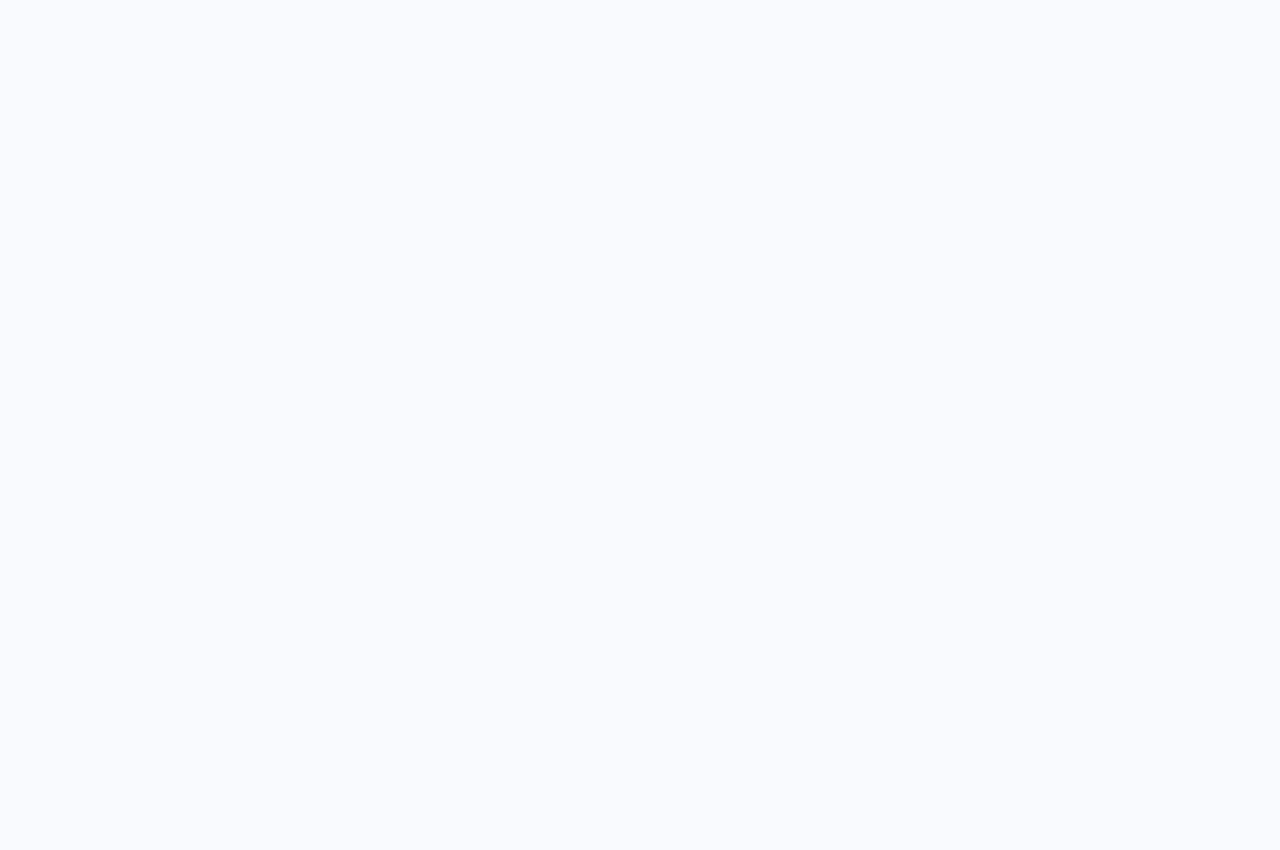
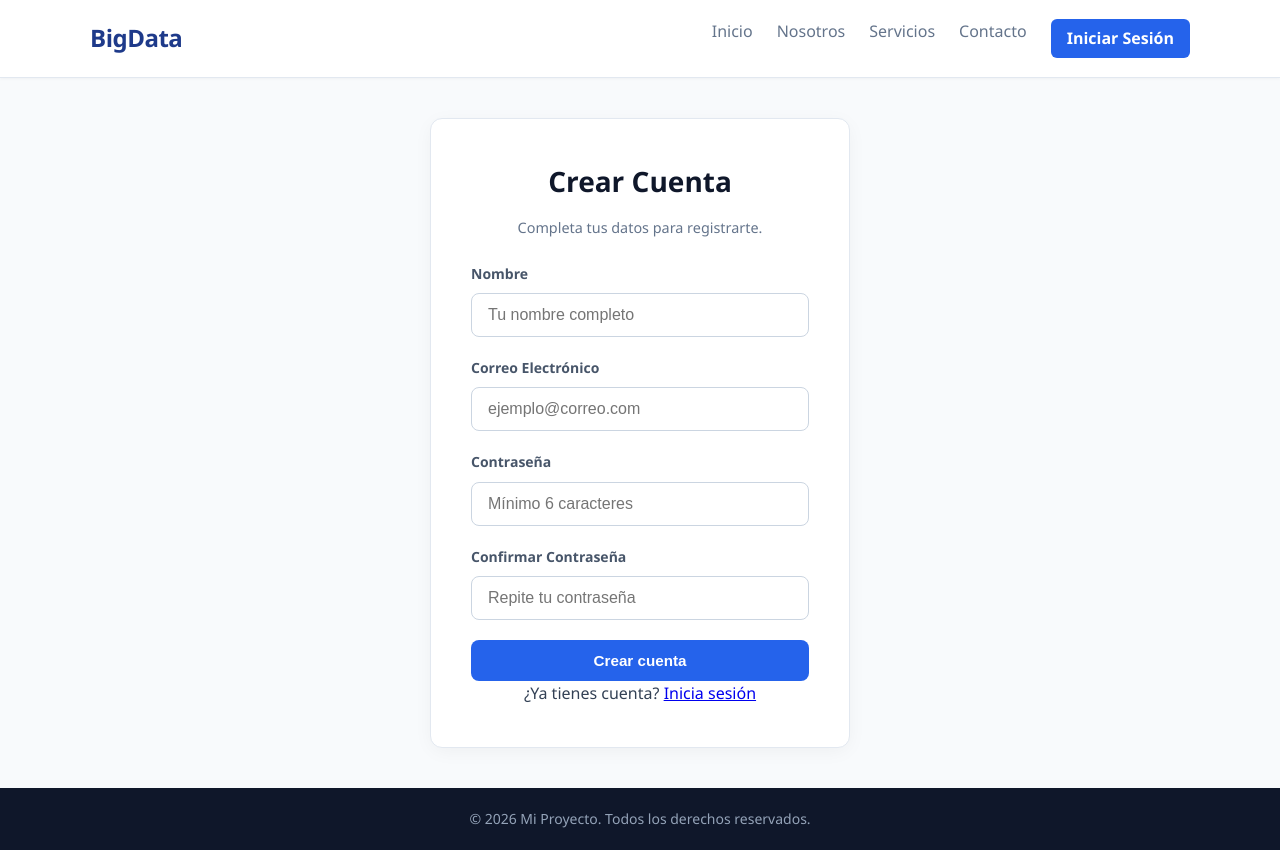
Before and after one commit to code-test18/BIG-DATA, a React (Vite) app: page /registro in a window 1280 px wide. Before the commit this address had no page. Before the commit the page ends 800 px from the top, so only its background shows below. Built offline with nearby package versions, Linux system fonts and the light colour scheme.

Commit message:
login listo

```diff
--- a/src/pages/dashboard/LimpiarDatos.tsx
+++ b/src/pages/dashboard/LimpiarDatos.tsx
@@ -8,6 +8,9 @@ function LimpiarDatos() {
   const { files, activeFileId, setActiveFileId, addFile, updateFile } = useOutletContext<DashboardContextType>();
   const [fillValue, setFillValue] = useState('N/A');
   const [message, setMessage] = useState<string | null>(null);
+  const [progress, setProgress] = useState(0);
+  const [isCleaning, setIsCleaning] = useState(false);
+
   const { inspectFile, cleanFile, status, error } = useCsvCleaning();
   const activeFile = files.find((file) => file.id === activeFileId);
   const qualitySummary = activeFile ? inspectCsvRows(activeFile.rows) : null;
@@ -24,9 +27,28 @@ function LimpiarDatos() {
     event.target.value = '';
   };
 
-  const handleClean = () => {
+  const handleClean = async () => {
     if (!activeFile || activeFile.isClean) return;
-    updateFile(cleanFile(activeFile, fillValue));
+    setIsCleaning(true);
+    setProgress(0);
+
+    const chunkSize = 2000;
+    const total = activeFile.rows.length;
+    const cleanedRows: string[][] = [];
+
+    for (let i = 0; i < total; i += chunkSize) {
+      const chunk = activeFile.rows.slice(i, i + chunkSize);
+      cleanedRows.push(...cleanFile({ ...activeFile, rows: chunk }, fillValue).rows);
+
+      const currentProgress = Math.round((Math.min(i + chunkSize, total) / total) * 100);
+      setProgress(currentProgress);
+
+      // Mantiene el hilo libre para que el DOM muestre la animación
+      await new Promise((r) => setTimeout(r, 20));
+    }
+
+    updateFile({ ...activeFile, rows: cleanedRows, isClean: true });
+    setIsCleaning(false);
     setMessage('CSV limpio y guardado. Ya está disponible en Procesar.');
   };
 
@@ -42,6 +64,19 @@ function LimpiarDatos() {
       {error && <div className="alert-error">{error}</div>}
       {message && <div className="alert-success">{message}</div>}
 
+      {/* Barra de progreso real en tiempo real */}
+      {isCleaning && (
+        <div style={{ margin: '1rem 0', padding: '1rem', background: '#1e293b', borderRadius: '8px', color: '#fff' }}>
+          <div style={{ display: 'flex', justifyContent: 'space-between', marginBottom: '0.5rem', fontWeight: 'bold' }}>
+            <span>Limpiando filas...</span>
+            <span>{progress}%</span>
+          </div>
+          <div style={{ width: '100%', height: '12px', backgroundColor: '#334155', borderRadius: '6px', overflow: 'hidden' }}>
+            <div style={{ width: `${progress}%`, height: '100%', backgroundColor: '#3b82f6', transition: 'width 0.1s ease' }} />
+          </div>
+        </div>
+      )}
+
       {files.length > 0 ? <>
         <div className="file-selector"><span>Archivos cargados:</span><div className="file-tabs">{files.map((file) => <button key={file.id} className={`tab-btn ${file.id === activeFileId ? 'active' : ''}`} onClick={() => { setActiveFileId(file.id); setMessage(null); }}>{file.name}{file.isClean ? ' · limpio' : ' · pendiente'}</button>)}</div></div>
         {activeFile && <>
@@ -51,7 +86,7 @@ function LimpiarDatos() {
             <div className="card"><h3>Valores nulos</h3><p style={{ fontSize: '1.5rem', fontWeight: 'bold' }}>{qualitySummary?.nullValues ?? 0}</p></div>
             <div className="card"><h3>Filas duplicadas</h3><p style={{ fontSize: '1.5rem', fontWeight: 'bold' }}>{qualitySummary?.removedDuplicates ?? 0}</p></div>
           </div>
-          <div className="card cleaning-actions"><h3>{activeFile.isClean ? 'CSV limpio' : 'Aplicar limpieza'}</h3><p>{activeFile.isClean ? 'Este archivo ya fue limpiado y está disponible para análisis.' : 'El diagnóstico no ha modificado el archivo. Escribe el valor para reemplazar los campos vacíos y confirma la limpieza.'}</p>{!activeFile.isClean && <div className="clean-action-row"><input className="form-input" value={fillValue} onChange={(event) => setFillValue(event.target.value)} placeholder="Valor de reemplazo" /><button className="btn btn-primary" onClick={handleClean}>Limpiar y guardar CSV</button></div>}</div>
+          <div className="card cleaning-actions"><h3>{activeFile.isClean ? 'CSV limpio' : 'Aplicar limpieza'}</h3><p>{activeFile.isClean ? 'Este archivo ya fue limpiado y está disponible para análisis.' : 'El diagnóstico no ha modificado el archivo. Escribe el valor para reemplazar los campos vacíos y confirma la limpieza.'}</p>{!activeFile.isClean && <div className="clean-action-row"><input className="form-input" value={fillValue} onChange={(event) => setFillValue(event.target.value)} placeholder="Valor de reemplazo" disabled={isCleaning} /><button className="btn btn-primary" onClick={handleClean} disabled={isCleaning}>{isCleaning ? 'Limpiando...' : 'Limpiar y guardar CSV'}</button></div>}</div>
           <div className="table-wrapper"><div className="table-header-info"><h3>Vista previa: {activeFile.name}</h3><small>{activeFile.rows.length} filas · {activeFile.isClean ? 'limpias' : 'sin modificar'}</small></div><div className="table-scroll"><table className="data-table"><thead><tr>{activeFile.headers.map((header) => <th key={header}>{header}</th>)}</tr></thead><tbody>{activeFile.rows.slice(0, 50).map((row, rowIndex) => <tr key={rowIndex}>{row.map((cell, cellIndex) => <td key={cellIndex}>{cell || <span className="empty-cell">(vacío)</span>}</td>)}</tr>)}</tbody></table></div></div>
         </>}
       </> : <div className="empty-state"><p>No hay archivos cargados. Sube un CSV para comenzar.</p></div>}
--- a/src/pages/Login.tsx
+++ b/src/pages/login/Login.tsx
@@ -1,18 +1,38 @@
-import { useState, useRef, type SyntheticEvent, type KeyboardEvent, type ClipboardEvent } from 'react';
-import { useNavigate } from 'react-router-dom';
+import { useState, useRef, useEffect, type SyntheticEvent, type KeyboardEvent, type ClipboardEvent } from 'react';
+import { useNavigate, Link } from 'react-router-dom';
+
+const OTP_LENGTH = 6;
+const RESEND_COOLDOWN = 30;
+
+function generateOtp() {
+  return Math.floor(100000 + Math.random() * 900000).toString();
+}
 
 function Login() {
-  const [email, setEmail] = useState<string>('');
-  const [otp, setOtp] = useState<string[]>(Array(6).fill(''));
+  const [email, setEmail] = useState('');
+  const [otp, setOtp] = useState<string[]>(Array(OTP_LENGTH).fill(''));
   const [generatedOtp, setGeneratedOtp] = useState<string | null>(null);
-
   const [step, setStep] = useState<'email' | 'otp'>('email');
   const [error, setError] = useState<string | null>(null);
+  const [cooldown, setCooldown] = useState(0);
 
   const inputRefs = useRef<(HTMLInputElement | null)[]>([]);
   const navigate = useNavigate();
 
-  // 1. Envío de correo
+  // Cuenta regresiva para el reenvío de código
+  useEffect(() => {
+    if (cooldown === 0) return;
+    const timer = setInterval(() => setCooldown((prev) => prev - 1), 1000);
+    return () => clearInterval(timer);
+  }, [cooldown]);
+
+  const sendOtp = () => {
+    const fakeCode = generateOtp();
+    setGeneratedOtp(fakeCode);
+    setCooldown(RESEND_COOLDOWN);
+    console.log(`%c[SIMULACIÓN OTP] Código enviado a ${email}: ${fakeCode}`, 'color: #00ff00; font-weight: bold; font-size: 14px;');
+  };
+
   const handleSendOtp = (e: SyntheticEvent<HTMLFormElement>) => {
     e.preventDefault();
     setError(null);
@@ -22,56 +42,62 @@ function Login() {
       return;
     }
 
-    const fakeCode = Math.floor(100000 + Math.random() * 900000).toString();
-    setGeneratedOtp(fakeCode);
+    sendOtp();
     setStep('otp');
-
-    console.log(`%c[SIMULACIÓN OTP] Código enviado a ${email}: ${fakeCode}`, 'color: #00ff00; font-weight: bold; font-size: 14px;');
   };
 
-  // 2. Control de cada casilla de texto
+  const handleResendOtp = () => {
+    if (cooldown > 0) return;
+    setOtp(Array(OTP_LENGTH).fill(''));
+    setError(null);
+    sendOtp();
+    inputRefs.current[0]?.focus();
+  };
+
   const handleOtpChange = (value: string, index: number) => {
     if (!/^\d*$/.test(value)) return;
 
     const newOtp = [...otp];
-    newOtp[index] = value.substring(value.length - 1);
+    newOtp[index] = value.slice(-1);
     setOtp(newOtp);
 
-    if (value && index < 5) {
+    if (value && index < OTP_LENGTH - 1) {
       inputRefs.current[index + 1]?.focus();
     }
   };
 
-  // 3. Control de borrado (Backspace)
   const handleKeyDown = (e: KeyboardEvent<HTMLInputElement>, index: number) => {
     if (e.key === 'Backspace' && !otp[index] && index > 0) {
       inputRefs.current[index - 1]?.focus();
     }
   };
 
-  // 4. Control de pegado
   const handlePaste = (e: ClipboardEvent<HTMLInputElement>) => {
     e.preventDefault();
     const pastedData = e.clipboardData.getData('text').trim();
 
-    if (/^\d{6}$/.test(pastedData)) {
+    if (new RegExp(`^\\d{${OTP_LENGTH}}$`).test(pastedData)) {
       setOtp(pastedData.split(''));
-      inputRefs.current[5]?.focus();
+      inputRefs.current[OTP_LENGTH - 1]?.focus();
     }
   };
 
-  // 5. Validación del código OTP
   const handleVerifyOtp = (e: SyntheticEvent<HTMLFormElement>) => {
     e.preventDefault();
     setError(null);
 
-    const enteredOtp = otp.join('');
-    if (enteredOtp === generatedOtp) {
-      alert('¡Inicio de sesión exitoso!');
+    if (otp.join('') === generatedOtp) {
       navigate('/dashboard/procesar');
     } else {
       setError('El código ingresado es incorrecto. Revisa la consola (F12).');
     }
+  };
+
+  const handleChangeEmail = () => {
+    setStep('email');
+    setOtp(Array(OTP_LENGTH).fill(''));
+    setError(null);
+    setCooldown(0);
   };
 
   return (
@@ -116,6 +142,7 @@ function Login() {
                     inputRefs.current[index] = el;
                   }}
                   type="text"
+                  inputMode="numeric"
                   maxLength={1}
                   className="otp-box"
                   value={digit}
@@ -127,23 +154,28 @@ function Login() {
               ))}
             </div>
 
+            <button
+              type="button"
+              className="btn-link"
+              onClick={handleResendOtp}
+              disabled={cooldown > 0}
+            >
+              {cooldown > 0 ? `Reenviar código (${cooldown}s)` : 'Reenviar código'}
+            </button>
+
             <button type="submit" className="btn btn-primary">
               Verificar Código
             </button>
 
-            <button
-              type="button"
-              className="btn btn-secondary"
-              onClick={() => {
-                setStep('email');
-                setOtp(Array(6).fill(''));
-                setError(null);
-              }}
-            >
+            <button type="button" className="btn btn-secondary" onClick={handleChangeEmail}>
               Cambiar correo
             </button>
           </form>
         )}
+
+        <p className="auth-footer">
+          ¿No tienes cuenta? <Link to="/registro">Regístrate</Link>
+        </p>
       </div>
     </section>
   );
--- /dev/null
+++ b/src/pages/login/Registro.tsx
@@ -0,0 +1,138 @@
+import { useState, type SyntheticEvent } from 'react';
+import { useNavigate, Link } from 'react-router-dom';
+
+interface FormData {
+  nombre: string;
+  email: string;
+  password: string;
+  confirmPassword: string;
+}
+
+const initialForm: FormData = {
+  nombre: '',
+  email: '',
+  password: '',
+  confirmPassword: '',
+};
+
+function Registro() {
+  const [form, setForm] = useState<FormData>(initialForm);
+  const [error, setError] = useState<string | null>(null);
+  const navigate = useNavigate();
+
+  const handleChange = (field: keyof FormData, value: string) => {
+    setForm((prev) => ({ ...prev, [field]: value }));
+  };
+
+  const handleSubmit = (e: SyntheticEvent<HTMLFormElement>) => {
+    e.preventDefault();
+    setError(null);
+
+    if (!form.nombre.trim()) {
+      setError('Por favor, ingresa tu nombre.');
+      return;
+    }
+
+    if (!form.email.trim() || !form.email.includes('@')) {
+      setError('Por favor, ingresa un correo electrónico válido.');
+      return;
+    }
+
+    if (form.password.length < 6) {
+      setError('La contraseña debe tener al menos 6 caracteres.');
+      return;
+    }
+
+    if (form.password !== form.confirmPassword) {
+      setError('Las contraseñas no coinciden.');
+      return;
+    }
+
+    // Aquí iría la llamada real al backend para crear la cuenta
+    console.log('%c[SIMULACIÓN REGISTRO] Cuenta creada:', 'color: #00ff00; font-weight: bold;', form);
+    navigate('/login');
+  };
+
+  return (
+    <section className="page auth-container">
+      <div className="auth-card">
+        <h2>Crear Cuenta</h2>
+        <p className="auth-subtitle">Completa tus datos para registrarte.</p>
+
+        {error && <div className="alert-error">{error}</div>}
+
+        <form onSubmit={handleSubmit}>
+          <div className="form-group">
+            <label htmlFor="nombre" className="form-label">
+              Nombre
+            </label>
+            <input
+              type="text"
+              id="nombre"
+              className="form-input"
+              value={form.nombre}
+              onChange={(e) => handleChange('nombre', e.target.value)}
+              placeholder="Tu nombre completo"
+              required
+            />
+          </div>
+
+          <div className="form-group">
+            <label htmlFor="email" className="form-label">
+              Correo Electrónico
+            </label>
+            <input
+              type="email"
+              id="email"
+              className="form-input"
+              value={form.email}
+              onChange={(e) => handleChange('email', e.target.value)}
+              placeholder="ejemplo@correo.com"
+              required
+            />
+          </div>
+
+          <div className="form-group">
+            <label htmlFor="password" className="form-label">
+              Contraseña
+            </label>
+            <input
+              type="password"
+              id="password"
+              className="form-input"
+              value={form.password}
+              onChange={(e) => handleChange('password', e.target.value)}
+              placeholder="Mínimo 6 caracteres"
+              required
+            />
+          </div>
+
+          <div className="form-group">
+            <label htmlFor="confirmPassword" className="form-label">
+              Confirmar Contraseña
+            </label>
+            <input
+              type="password"
+              id="confirmPassword"
+              className="form-input"
+              value={form.confirmPassword}
+              onChange={(e) => handleChange('confirmPassword', e.target.value)}
+              placeholder="Repite tu contraseña"
+              required
+            />
+          </div>
+
+          <button type="submit" className="btn btn-primary">
+            Crear cuenta
+          </button>
+        </form>
+
+        <p className="auth-footer">
+          ¿Ya tienes cuenta? <Link to="/login">Inicia sesión</Link>
+        </p>
+      </div>
+    </section>
+  );
+}
+
+export default Registro;
--- a/src/routes/AppRoutes.tsx
+++ b/src/routes/AppRoutes.tsx
@@ -6,7 +6,8 @@ import Home from '../pages/Home';
 import About from '../pages/About';
 import Services from '../pages/Services';
 import Contact from '../pages/Contact';
-import Login from '../pages/Login';
+import Login from '../pages/login/Login';
+import Registro from '../pages/login/Registro';
 
 import Procesar from '../pages/dashboard/Procesar';
 import Reportes from '../pages/dashboard/Reportes';
@@ -23,6 +24,7 @@ function AppRoutes() {
                 <Route path="/servicios" element={<Services />} />
                 <Route path="/contacto" element={<Contact />} />
                 <Route path="/login" element={<Login />} />
+                <Route path="/registro" element={<Registro />} />
             </Route>
 
             {/* Rutas con Sidebar privado */}
```
